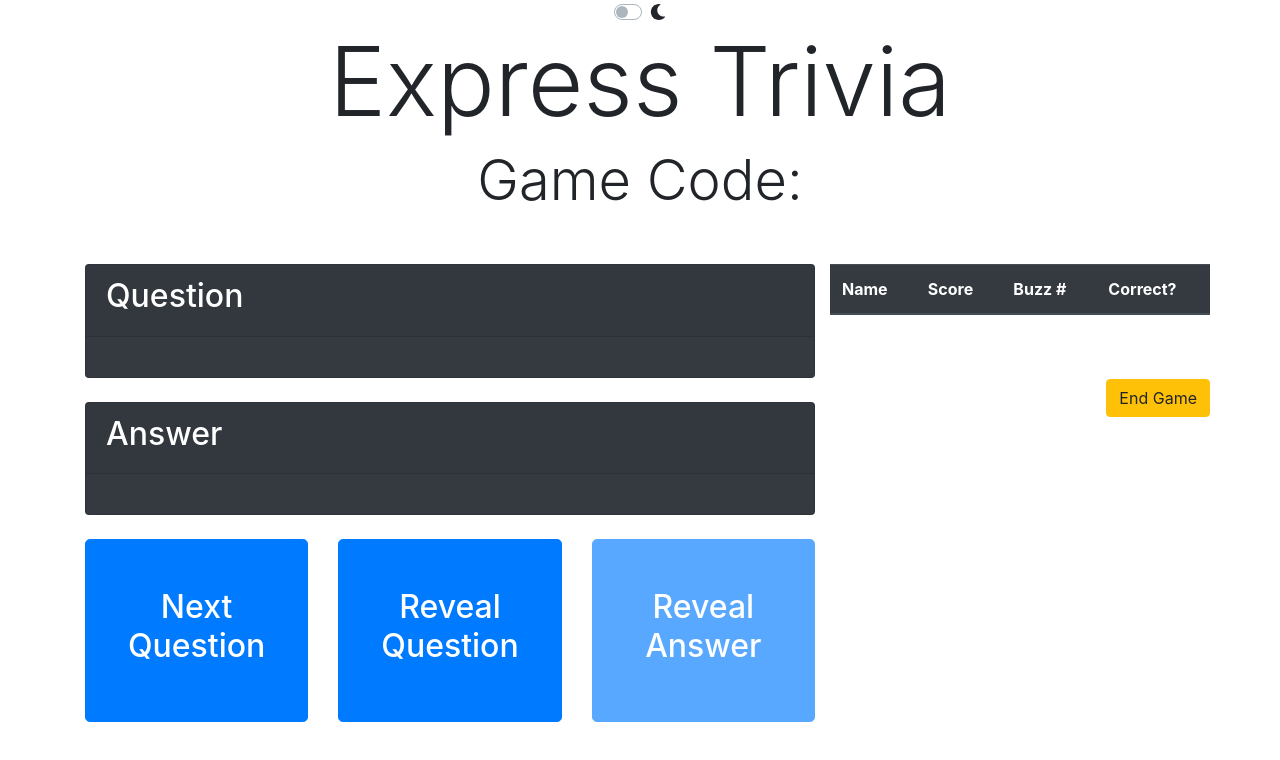
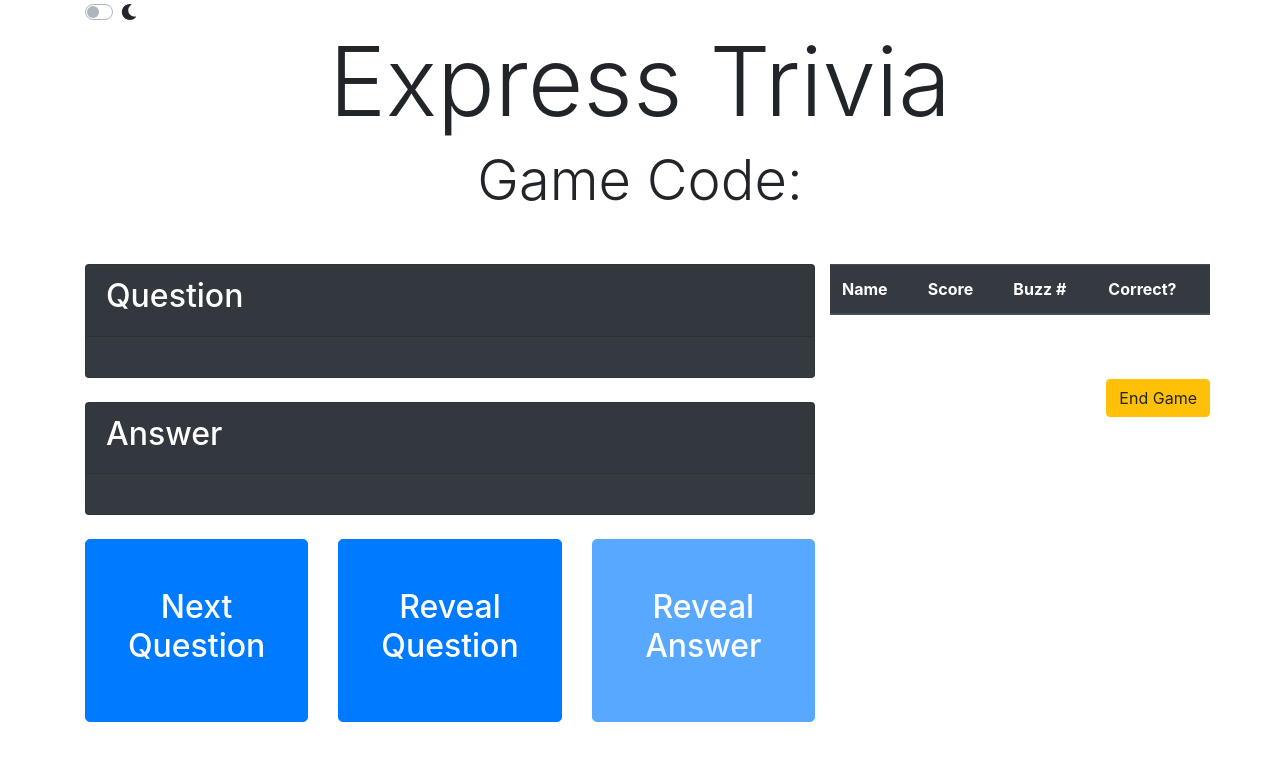
Before and after one commit to kvanland/trivia_site, a website: page public/host.html in a window 1280 px wide. Drawn offline with nearby package versions, Linux system fonts and the light colour scheme; no server answers.

Commit message:
Moved dark switch to corner of container

```diff
--- a/public/host.html
+++ b/public/host.html
@@ -20,9 +20,11 @@
 <script defer src="https://use.fontawesome.com/releases/v5.3.1/js/all.js"></script>
 
 <body>
-    <div class="custom-control custom-switch text-center">
-        <input type="checkbox" class="custom-control-input" id="dark-switch">
-        <label class="custom-control-label" for="dark-switch"><i class="fas fa-moon"></i></label>
+    <div id="controls-container" class="container">
+        <div class="custom-control custom-switch">
+            <input type="checkbox" class="custom-control-input" id="dark-switch">
+            <label class="custom-control-label" for="dark-switch"><i class="fas fa-moon"></i></label>
+        </div>
     </div>
     <div id="host-container" class="container">
         <div class="row">
```
Also changed, not shown: public/index.html (+5 -3 lines), public/join.html (+5 -3 lines).
